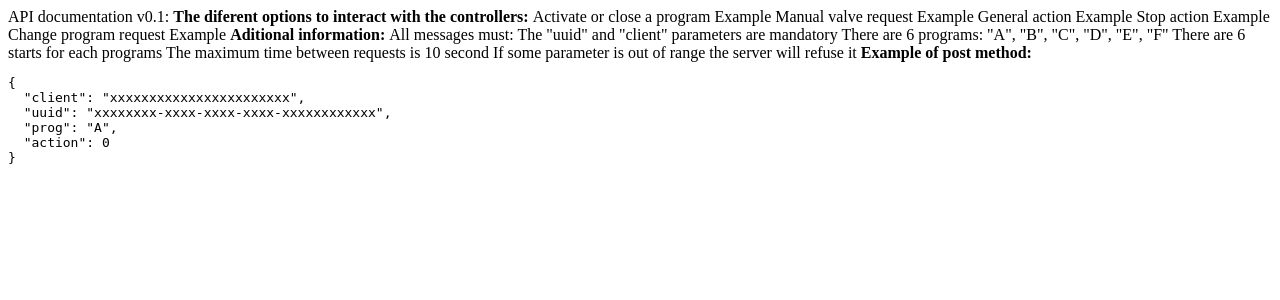
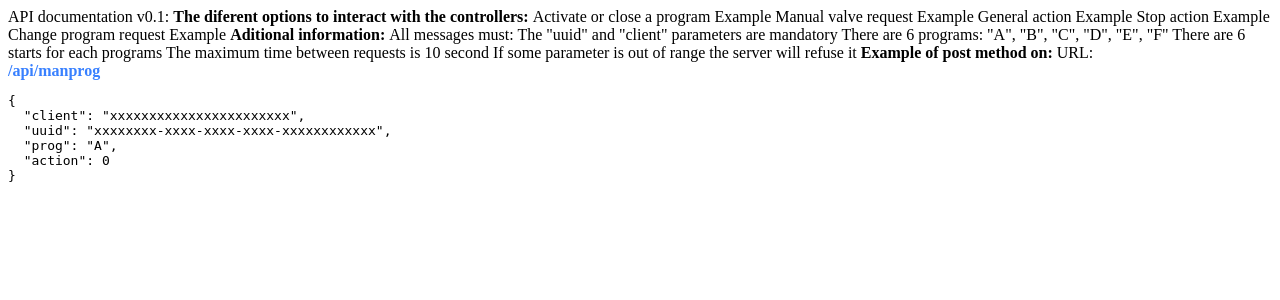
Before and after one commit to RarceD/Flask_firewall, a Flask app: page /guide in a window 1280 px wide. Shown: the top 300 px of the page. Run offline with Flask 2, Linux system fonts and the light colour scheme; parts of the project's set-up code (start-up, migrations or seed data) failed here and were passed over; some libraries are stand-ins or nearby versions.

Commit message:
url information of the documentation

```diff
--- a/static/js/main.js
+++ b/static/js/main.js
@@ -14,6 +14,13 @@ var json_options = {
   PROGRAM: 4,
   AA: 5,
 };
+const url_options = [
+  "/api/manprog",
+  "/api/manvalve",
+  "/api/general",
+  "/api/stop",
+  "/api/program",
+];
 // When the dom update I generate the first data
 window.onload = function () {
   document.getElementById("json_example").textContent = JSON.stringify(
@@ -22,8 +29,8 @@ window.onload = function () {
     2
   );
   console.log("__init__");
+  document.getElementById("api_url").textContent =url_options[0];
 };
-
 
 function change_request(item) {
   data = {};
@@ -119,4 +126,5 @@ function change_request(item) {
     undefined,
     2
   );
+  document.getElementById("api_url").textContent = url_options[item];
 }
--- a/templates/guide.html
+++ b/templates/guide.html
@@ -97,8 +97,17 @@
                 <ion-card>
                     <ion-card-header>
                       <b>
-                        Example of post method:
+                        Example of post method on:
                       </b>
+                      <ion-label>
+
+                        URL:
+                      </ion-label>
+                      <ion-item>
+                        <b>
+                          <div style="color:rgb(56, 128, 255);" id="api_url">aasd</div>
+                        </b>
+                      </ion-item>
                     </ion-card-header>
                     <ion-card-content>
                         <ion-item>
--- a/templates/index.html
+++ b/templates/index.html
@@ -27,7 +27,7 @@
   <body>
     <div class="bgimg w3-display-container w3-animate-opacity w3-text-white">
       <div class="w3-display-middle">
-        <h1 class="w3-jumbo w3-animate-top">COMING SOON</h1>
+        <h1 class="w3-jumbo w3-animate-top">API v1.0</h1>
         <hr class="w3-border-black" style="margin: auto; width: 40%" />
         <p class="w3-large w3-center">On 2021</p>
       </div>
```
